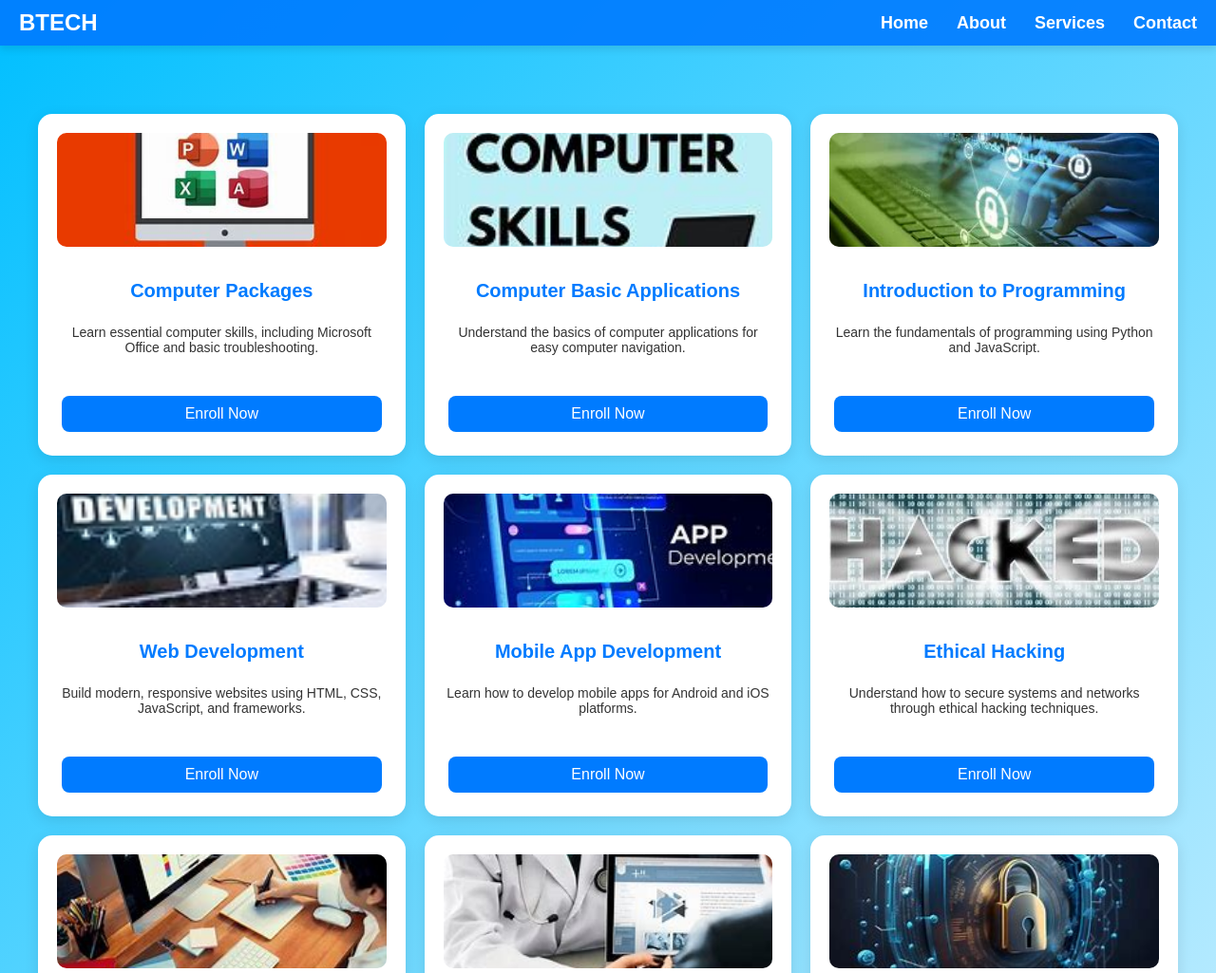
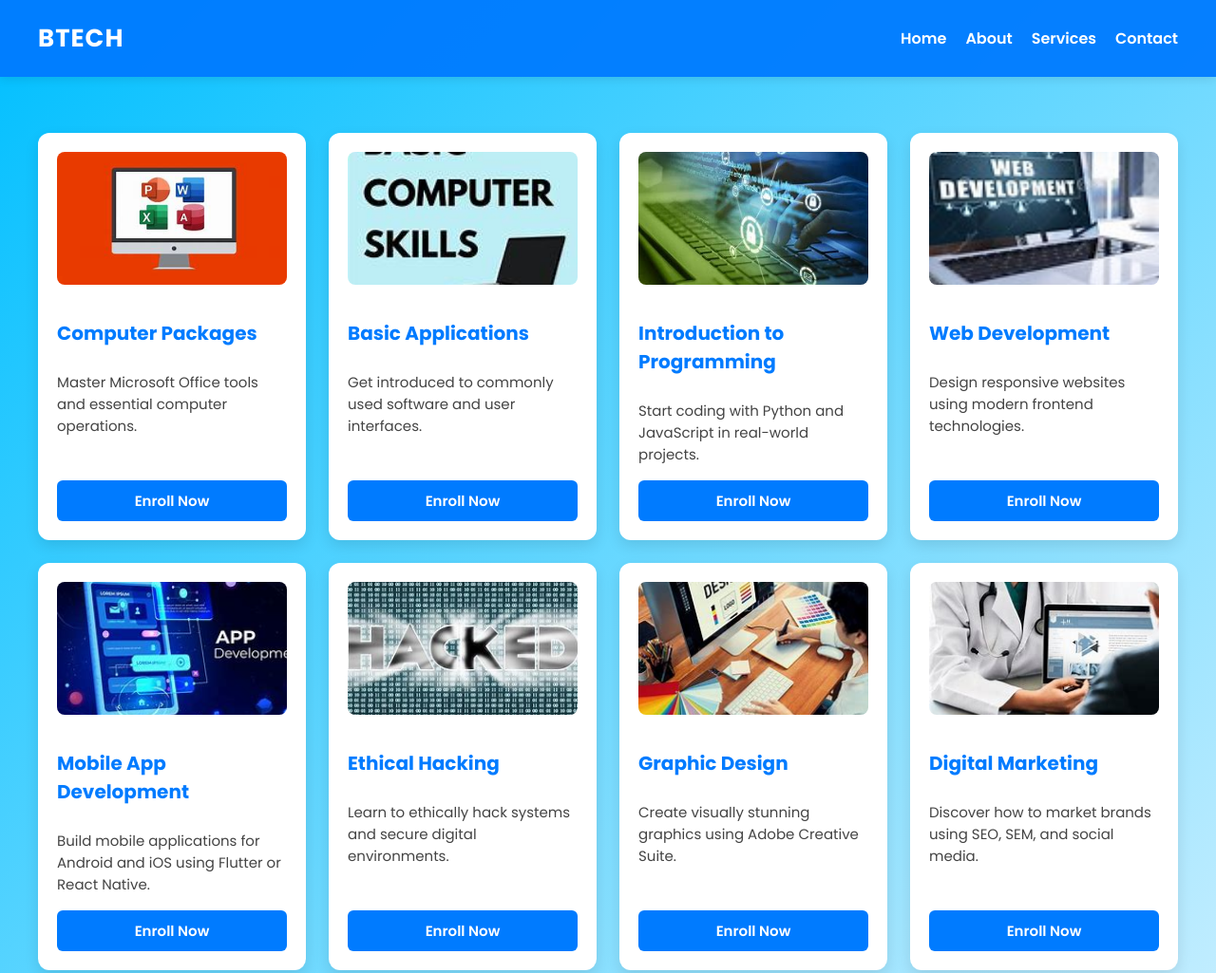
Before and after one commit to Btech-ke/btech-website, a plain HTML site: page computer-learning-hub.html in a window 1280 px wide. Shown: the top 1025 px of the page at 95% size. Drawn offline with Linux system fonts and the light colour scheme.

Commit message:
Update computer-learning-hub.html

```diff
--- a/computer-learning-hub.html
+++ b/computer-learning-hub.html
@@ -1,31 +1,39 @@
 <!DOCTYPE html>
 <html lang="en">
 <head>
-    <meta charset="UTF-8">
-    <meta name="viewport" content="width=device-width, initial-scale=1.0">
-    <title>Computer Learning Hub</title>
-    <link rel="stylesheet" href="style.css">
+  <meta charset="UTF-8" />
+  <meta name="viewport" content="width=device-width, initial-scale=1.0"/>
+  <title>Computer Learning Hub - BTECH</title>
+  <link rel="preconnect" href="https://fonts.googleapis.com"/>
+  <link rel="preconnect" href="https://fonts.gstatic.com" crossorigin/>
+  <link href="https://fonts.googleapis.com/css2?family=Poppins:wght@400;600;700&display=swap" rel="stylesheet"/>
   <style>
-        /* Body Styles with Gradient Background */
+    :root {
+      --primary-color: #007bff;
+      --secondary-color: #f0f8ff;
+      --text-color: #333;
+      --bg-gradient: linear-gradient(135deg, #00BFFF, #f0f8ff);
+    }
+
     body {
       font-family: 'Poppins', sans-serif;
       margin: 0;
       padding: 0;
-            background: linear-gradient(135deg, #00BFFF, #f0f8ff);
+      background: var(--bg-gradient);
+      color: var(--text-color);
       display: flex;
       flex-direction: column;
       min-height: 100vh;
-            color: #333;
     }
 
-        /* Navbar Styles */
+    /* Navbar */
     header {
-            width: 100%;
       position: fixed;
       top: 0;
-            background-color: rgba(0, 123, 255, 0.9);
-            padding: 10px 0;
-            box-shadow: 0 4px 8px rgba(0, 0, 0, 0.1);
+      width: 100%;
+      background-color: rgba(0, 123, 255, 0.95);
+      padding: 12px 0;
+      box-shadow: 0 2px 10px rgba(0, 0, 0, 0.1);
       z-index: 1000;
     }
 
@@ -33,97 +41,95 @@
       display: flex;
       justify-content: space-between;
       align-items: center;
-            padding: 0 20px;
+      padding: 0 24px;
+      max-width: 1200px;
+      margin: 0 auto;
     }
 
     .logo {
-            font-size: 24px;
+      font-size: 26px;
       color: white;
-            font-weight: bold;
+      font-weight: 700;
+      letter-spacing: 1px;
     }
 
     .nav-links {
       list-style: none;
       display: flex;
-            margin: 0;
-            padding: 0;
+      gap: 20px;
     }
 
-        .nav-links li {
-            margin: 0 15px;
+    .nav-links li a {
+      color: white;
+      text-decoration: none;
+      font-weight: 600;
+      font-size: 16px;
+      transition: color 0.3s ease;
     }
 
-        .nav-links a {
-            text-decoration: none;
-            color: white;
-            font-size: 18px;
-            font-weight: 600;
+    .nav-links li a:hover {
+      text-decoration: underline;
+      color: #dceeff;
     }
 
-        .nav-links a:hover {
-            text-decoration: underline;
-        }
-
-        /* Courses Container */
+    /* Course Cards */
     .course-cards {
       display: grid;
-            grid-template-columns: repeat(3, 1fr);
-            gap: 20px;
-            padding: 120px 20px 40px;
+      grid-template-columns: repeat(auto-fit, minmax(280px, 1fr));
+      gap: 24px;
+      padding: 140px 24px 60px;
       max-width: 1200px;
+      margin: 0 auto;
       width: 100%;
-            margin: 0 auto;
-            flex: 1;
+      flex-grow: 1;
     }
 
     .course-card {
       background-color: #fff;
-            border-radius: 15px;
-            box-shadow: 0 4px 15px rgba(0, 0, 0, 0.1);
+      border-radius: 12px;
+      box-shadow: 0 6px 15px rgba(0, 0, 0, 0.1);
       padding: 20px;
-            text-align: center;
-            transition: transform 0.3s ease-in-out;
-            overflow: hidden;
-            height: 320px;
       display: flex;
       flex-direction: column;
-            justify-content: space-between;
+      transition: transform 0.3s, box-shadow 0.3s;
     }
 
     .course-card:hover {
-            transform: scale(1.05);
+      transform: translateY(-5px);
+      box-shadow: 0 10px 20px rgba(0, 123, 255, 0.2);
     }
 
     .course-card img {
       width: 100%;
-            border-radius: 10px;
-            margin-bottom: 15px;
-            height: 120px;
+      height: 140px;
       object-fit: cover;
+      border-radius: 8px;
+      margin-bottom: 16px;
     }
 
     .course-card h3 {
       font-size: 20px;
-            color: #007BFF;
+      color: var(--primary-color);
       margin-bottom: 10px;
     }
 
     .course-card p {
-            font-size: 14px;
-            color: #333;
-            margin-bottom: 15px;
+      font-size: 15px;
+      color: #444;
+      margin-bottom: 16px;
       flex-grow: 1;
     }
 
     .learn-btn {
-            padding: 10px 20px;
-            font-size: 16px;
-            background-color: #007BFF;
-            color: white;
+      background-color: var(--primary-color);
+      color: #fff;
+      text-align: center;
       border: none;
-            border-radius: 8px;
+      padding: 10px 16px;
+      font-size: 15px;
+      font-weight: 600;
+      border-radius: 6px;
       text-decoration: none;
-            cursor: pointer;
       transition: background-color 0.3s;
     }
 
@@ -131,31 +137,22 @@
       background-color: #0056b3;
     }
 
-        /* Footer Styles */
+    /* Footer */
     footer {
+      background-color: rgba(0, 123, 255, 0.85);
+      color: white;
       text-align: center;
       padding: 20px 0;
-            background-color: rgba(0, 123, 255, 0.8);
-            color: white;
-            width: 100%;
-            position: relative;
-        }
-
-        /* Responsive */
-        @media (max-width: 900px) {
-            .course-cards {
-                grid-template-columns: repeat(2, 1fr);
-            }
+      margin-top: auto;
     }
 
     @media (max-width: 600px) {
-            .course-cards {
-                grid-template-columns: 1fr;
-                padding: 100px 10px 40px;
+      .logo {
+        font-size: 20px;
       }
 
-            .logo {
-                font-size: 20px;
+      .nav-links {
+        gap: 14px;
       }
     }
   </style>
@@ -175,75 +172,75 @@
     </div>
   </header>
 
-<!-- Courses Section -->
+  <!-- Course Cards Section -->
   <section class="course-cards">
     <div class="course-card">
       <img src="computer_packages.png" alt="Computer Packages">
       <h3>Computer Packages</h3>
-        <p>Learn essential computer skills, including Microsoft Office and basic troubleshooting.</p>
+      <p>Master Microsoft Office tools and essential computer operations.</p>
       <a href="enroll-form.html" class="learn-btn">Enroll Now</a>
     </div>
 
     <div class="course-card">
-        <img src="basic-applications.png" alt="Computer Basic Applications">
-        <h3>Computer Basic Applications</h3>
-        <p>Understand the basics of computer applications for easy computer navigation.</p>
+      <img src="basic-applications.png" alt="Basic Applications">
+      <h3>Basic Applications</h3>
+      <p>Get introduced to commonly used software and user interfaces.</p>
       <a href="enroll-form.html" class="learn-btn">Enroll Now</a>
     </div>
 
     <div class="course-card">
-        <img src="programming.png" alt="Introduction to Programming">
+      <img src="programming.png" alt="Programming">
       <h3>Introduction to Programming</h3>
-        <p>Learn the fundamentals of programming using Python and JavaScript.</p>
+      <p>Start coding with Python and JavaScript in real-world projects.</p>
       <a href="enroll-form.html" class="learn-btn">Enroll Now</a>
     </div>
 
     <div class="course-card">
       <img src="web-development.png" alt="Web Development">
       <h3>Web Development</h3>
-        <p>Build modern, responsive websites using HTML, CSS, JavaScript, and frameworks.</p>
+      <p>Design responsive websites using modern frontend technologies.</p>
       <a href="enroll-form.html" class="learn-btn">Enroll Now</a>
     </div>
 
     <div class="course-card">
       <img src="app.png" alt="Mobile App Development">
       <h3>Mobile App Development</h3>
-        <p>Learn how to develop mobile apps for Android and iOS platforms.</p>
+      <p>Build mobile applications for Android and iOS using Flutter or React Native.</p>
       <a href="enroll-form.html" class="learn-btn">Enroll Now</a>
     </div>
 
     <div class="course-card">
       <img src="ethical_hacking.png" alt="Ethical Hacking">
       <h3>Ethical Hacking</h3>
-        <p>Understand how to secure systems and networks through ethical hacking techniques.</p>
+      <p>Learn to ethically hack systems and secure digital environments.</p>
       <a href="enroll-form.html" class="learn-btn">Enroll Now</a>
     </div>
 
     <div class="course-card">
       <img src="graphic.png" alt="Graphic Design">
       <h3>Graphic Design</h3>
-        <p>Learn to design engaging visual content using Adobe tools and more.</p>
+      <p>Create visually stunning graphics using Adobe Creative Suite.</p>
       <a href="enroll-form.html" class="learn-btn">Enroll Now</a>
     </div>
 
     <div class="course-card">
       <img src="marketing.png" alt="Digital Marketing">
       <h3>Digital Marketing</h3>
-        <p>Master digital marketing strategies, SEO, and social media marketing.</p>
+      <p>Discover how to market brands using SEO, SEM, and social media.</p>
       <a href="enroll-form.html" class="learn-btn">Enroll Now</a>
     </div>
 
     <div class="course-card">
-        <img src="cybersecurity.png" alt="Cyber Security Basics">
+      <img src="cybersecurity.png" alt="Cyber Security">
       <h3>Cyber Security Basics</h3>
-        <p>Learn the basics of cyber security and how to protect systems from threats.</p>
+      <p>Understand the fundamentals of digital safety and system protection.</p>
       <a href="enroll-form.html" class="learn-btn">Enroll Now</a>
     </div>
 
     <div class="course-card">
       <img src="networking.png" alt="Networking">
       <h3>Networking</h3>
-        <p>Understand the fundamentals of networking, from routers to network security.</p>
+      <p>Learn about routers, switches, IPs, and securing computer networks.</p>
       <a href="enroll-form.html" class="learn-btn">Enroll Now</a>
     </div>
   </section>
@@ -252,6 +249,5 @@
   <footer>
     <p>&copy; 2025 BTECH. All rights reserved.</p>
   </footer>
-
 </body>
 </html>
```
Lines whose indentation alone changed are shown as unchanged.
